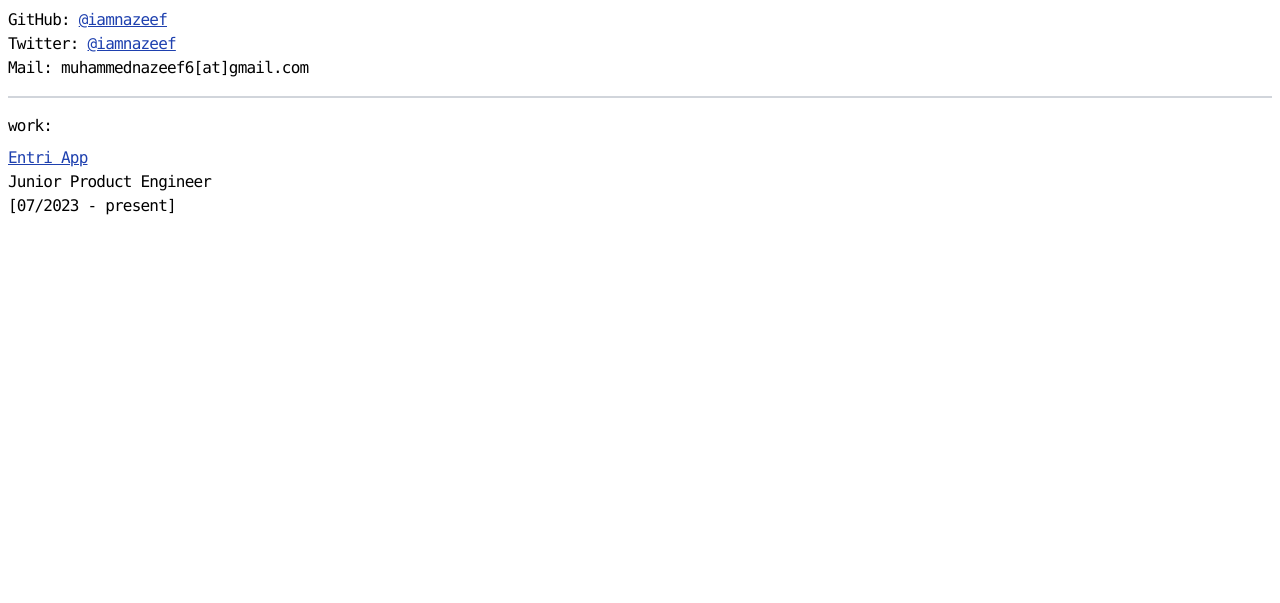
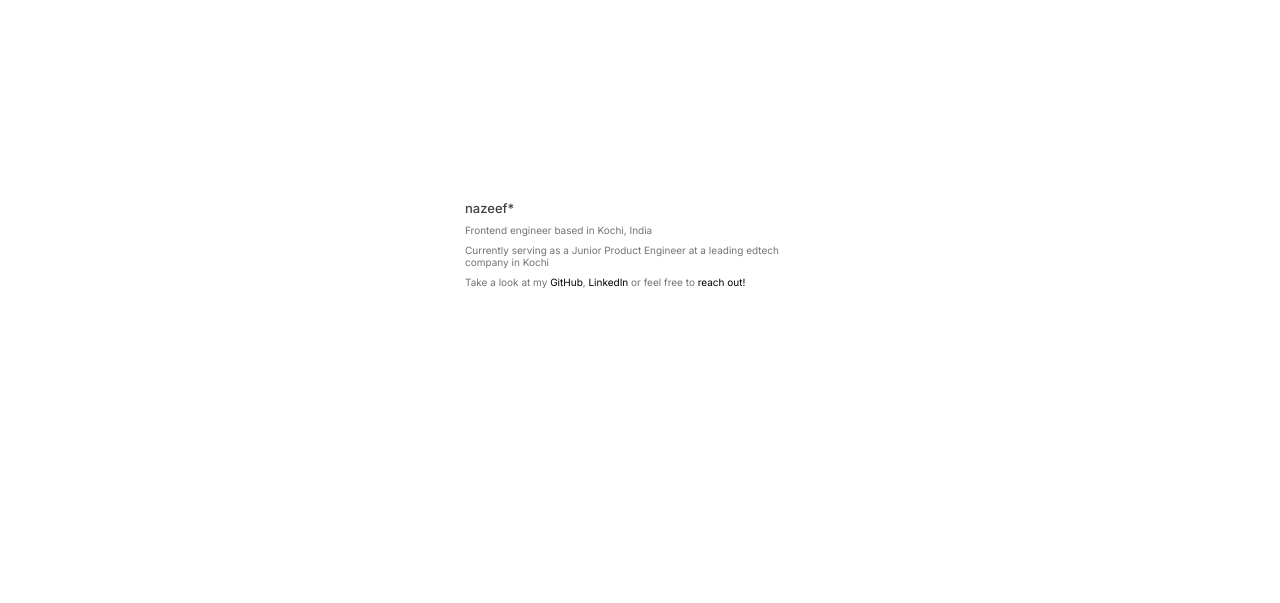
Before and after one commit to iamnazeef/minimal-portfolio, a plain HTML site: page index.html in a window 1280 px wide. Drawn offline with nearby package versions, Linux system fonts and the light colour scheme.

Commit message:
new changes

```diff
--- a/index.html
+++ b/index.html
@@ -10,43 +10,30 @@
     <meta property="og:title" content="iamnazeef" />
     <meta property="og:type" content="website" />
     <meta property="og:url" content="https://iamnazeef.netlify.app/" />
-    <script src="https://cdn.tailwindcss.com"></script>
-    <title>iamnazeef</title>
+    <link rel="stylesheet" href="./style.css">
+    <link rel="preconnect" href="https://fonts.googleapis.com">
+    <link rel="preconnect" href="https://fonts.gstatic.com" crossorigin>
+    <link href="https://fonts.googleapis.com/css2?family=Inter:ital,opsz,wght@0,14..32,100..900;1,14..32,100..900&display=swap" rel="stylesheet">
+    <title>Nazeef (iamnazeef)</title>
   </head>
-  <body class="p-2 font-mono text-base tracking-tighter">
-    <section class="flex flex-col">
-      <div>
-        GitHub:
-        <a class="text-blue-800 visited:text-red-800 underline" href="https://github.com/iamnazeef">@iamnazeef</a>
+  <body class="container">
+    <section class="main">
+      <p class="user-name">nazeef*</p>
+      <div class="user-info">
+        <p class="about">
+          Frontend engineer based in Kochi, India
+        </p>
+        <p class="work">
+          Currently serving as a Junior Product Engineer at a leading edtech company in Kochi
+        </p>
+        <p class="connect">
+          Take a look at my
+          <a href="https://github.com/iamnazeef" target="_blank">GitHub</a>,
+          <a href="https://www.linkedin.com/in/nazeef-muhammed/" target="_blank">LinkedIn</a>
+          or feel free to
+          <a href="mailto:muhammednazeef6@gmail.com" target="_blank">reach out!</a>
+        </p>
       </div>
-      <div>
-        Twitter:
-        <a class="text-blue-800 visited:text-red-800 underline" href="https://twitter.com/iamnazeef">@iamnazeef</a>
-      </div>
-      <div>
-        Mail:
-        <a>muhammednazeef6[at]gmail.com</a>
-      </div>
-    </section>
-    <hr class="my-4 border border-gray-300" />
-    <section>
-      work:
-      <ul class="mt-2">
-        <li>
-          <a
-            href="https://entri.app/"
-            class="text-blue-800 visited:text-indigo-800 underline"
-          >
-            Entri App
-          </a>
-          <br />
-          <span>
-            Junior Product Engineer
-            <br />
-            [07/2023 - present]
-          </span>
-        </li>
-      </ul>
     </section>
   </body>
 </html>
--- /dev/null
+++ b/style.css
@@ -0,0 +1,45 @@
+* {
+    font-family: "Inter";
+    padding: 0;
+    margin: 0;
+    box-sizing: border-box;
+}
+
+.container {
+    background-color: #ffffff;
+    height: 100vh;
+    display: flex;
+    align-items: center;
+    justify-content: center;
+
+    .main {
+        height: 50%;
+        width: 100%;
+        max-width: 350px;
+
+        .user-name {
+            font-weight: 500;
+            font-size: small;
+            color: #404040;
+            margin-bottom: 8px;
+        }
+
+        .user-info {
+            font-weight: 400;
+            font-size: 10px;
+            color: #737373;
+            display: flex;
+            flex-direction: column;
+            gap: 8px;
+        }
+    }
+}
+
+a {
+    color: #000;
+    text-decoration: none;
+}
+
+a:hover {
+    text-decoration: underline;
+}
```
